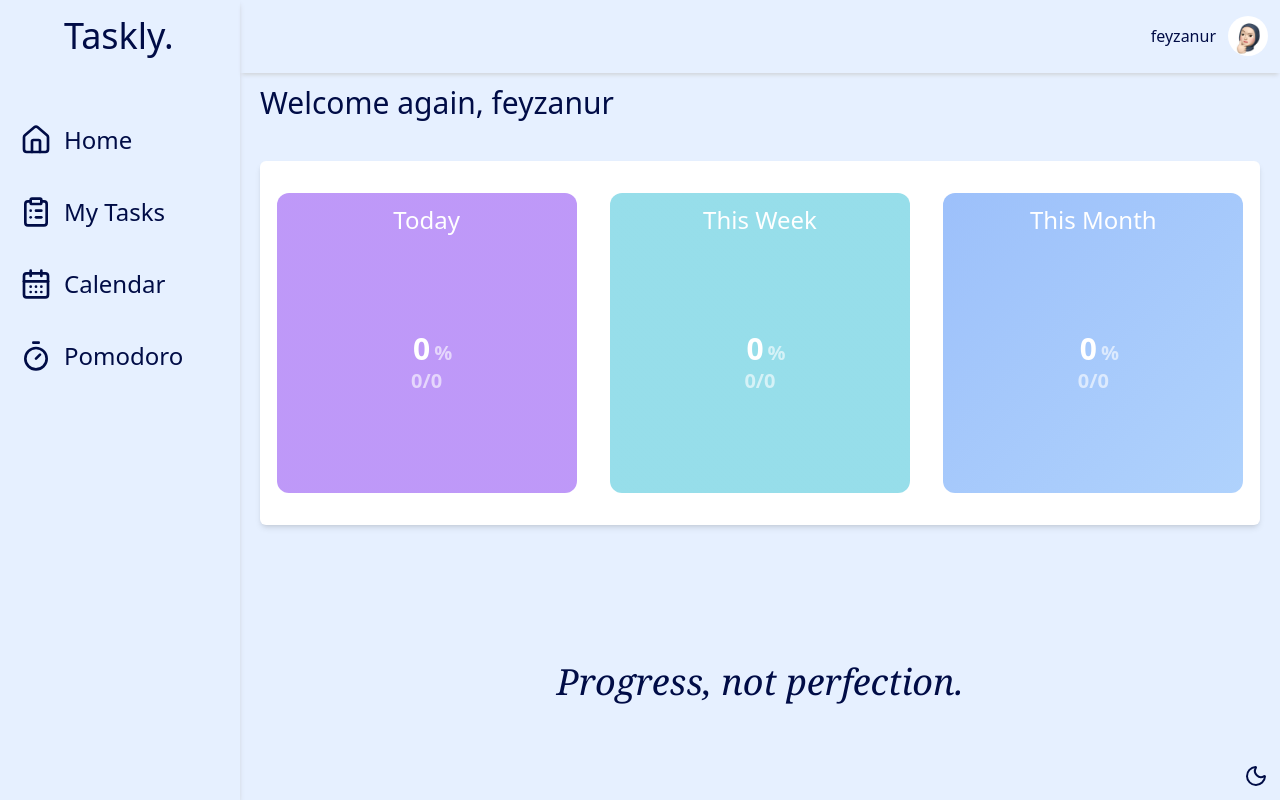
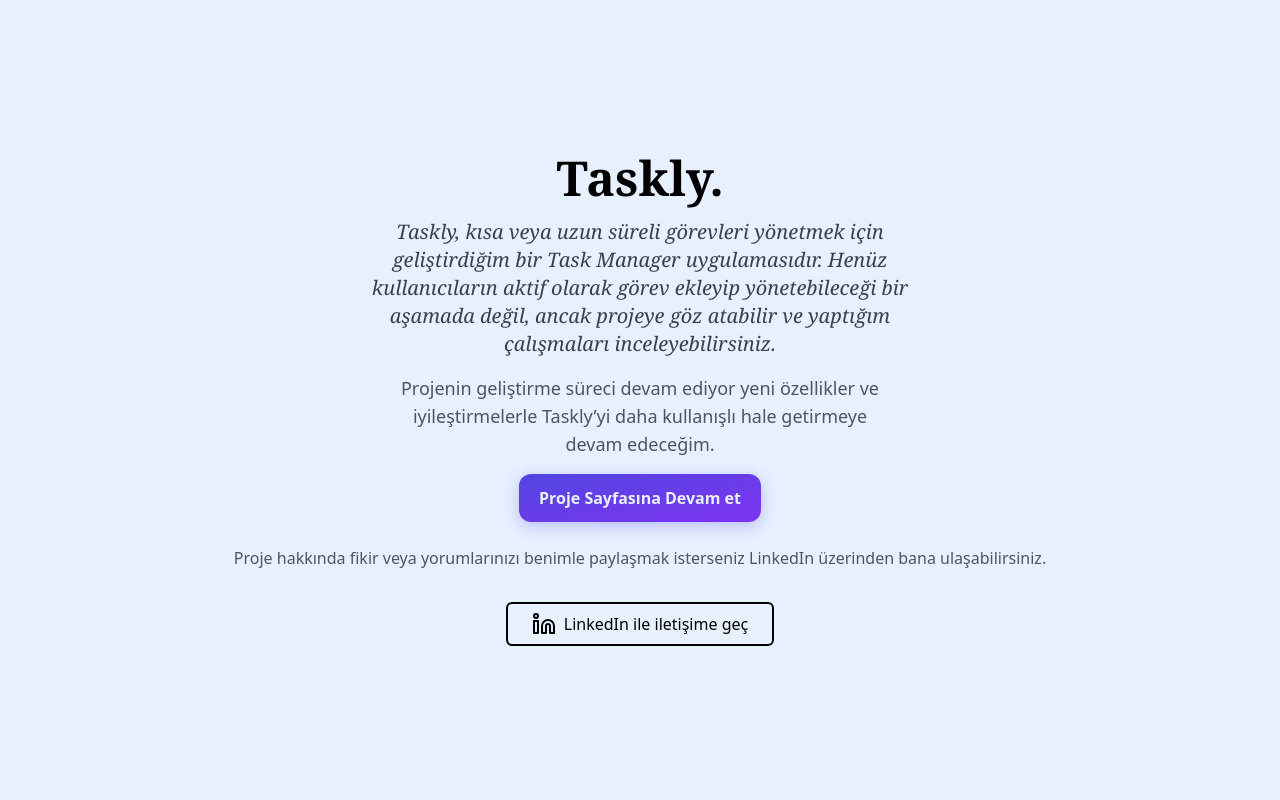
Before and after one commit to feyzanrsnr/Task_Manager_Website, a React (Vite) app: page / in a window 1280 px wide. Built offline with nearby package versions, Linux system fonts and the light colour scheme.

Commit message:
welcome page eklendi

```diff
--- a/src/constants/navigationItems.jsx
+++ b/src/constants/navigationItems.jsx
@@ -5,7 +5,7 @@ export const navigationItems = [
     id: 0,
     icon: <Home  size={32}/>,
     title: "Home",
-    href: "/"
+    href: "/home"
   },
   {
     id: 1,
--- /dev/null
+++ b/src/pages/welcome-page/WelcomePage.jsx
@@ -0,0 +1,39 @@
+import { LinkedinIcon } from 'lucide-react'
+import Button from '../../components/Button'
+import { useNavigate } from 'react-router'
+
+
+const WelcomePage = () => {
+
+    const navigate = useNavigate()
+
+  return (
+    <div className='flex flex-col gap-4 w-full h-full items-center justify-center text-center'>
+        <h1 className='text-4xl md:text-5xl font-bold font-serif'>Taskly.</h1>
+        <p className='text-lg md:text-xl italic font-serif text-gray-700 max-w-xl'>
+          Taskly, kısa veya uzun süreli görevleri yönetmek için geliştirdiğim bir Task Manager uygulamasıdır. Henüz kullanıcıların aktif olarak görev ekleyip yönetebileceği bir aşamada değil,
+          ancak projeye göz atabilir ve yaptığım çalışmaları inceleyebilirsiniz.
+        </p>
+        <p className='text-md md:text-lg text-gray-600 max-w-lg'>
+          Projenin geliştirme süreci devam ediyor yeni özellikler ve iyileştirmelerle Taskly’yi daha kullanışlı hale getirmeye devam edeceğim.
+        </p>
+        <Button onClick={() => navigate("home")} variant='primary' mode="light">Proje Sayfasına Devam et</Button>
+
+        <p className='mt-2 text-gray-600 dark:text-gray-300'>
+            Proje hakkında fikir veya yorumlarınızı benimle paylaşmak isterseniz LinkedIn üzerinden bana ulaşabilirsiniz.
+        </p>
+
+        <a
+        href='https://www.linkedin.com/in/feyzanursener'
+        target='_blank'
+        rel='noopener noreferrer'
+        className='flex items-center border-2 border-black gap-2 mt-4 text-black px-6 py-2 rounded-md hover:bg-white'
+        >
+        <LinkedinIcon color='black'/>
+        LinkedIn ile iletişime geç
+        </a>
+    </div>
+  )
+}
+
+export default WelcomePage
--- a/src/routes/route.jsx
+++ b/src/routes/route.jsx
@@ -10,14 +10,18 @@ import EditTaskPage from '../pages/edit-task-page/EditTaskPage'
 import PomodoroPage from '../pages/pomodoro-page/PomodoroPage'
 import SettingsPage  from '../pages/settings-page/SettingsPage'
 import CalendarPage from '../pages/calendar-page/CalendarPage'
+import WelcomePage from '../pages/welcome-page/WelcomePage'
 
 const route = createBrowserRouter([
     {
-        path:"/",
+    path: "/",
+    element: <WelcomePage />,
+    },
+    {
         element:<MainLayout/>,
         children:[
             {
-                index:true,
+                path:'home',
                 element:<HomePage/>
             },
             {
```
